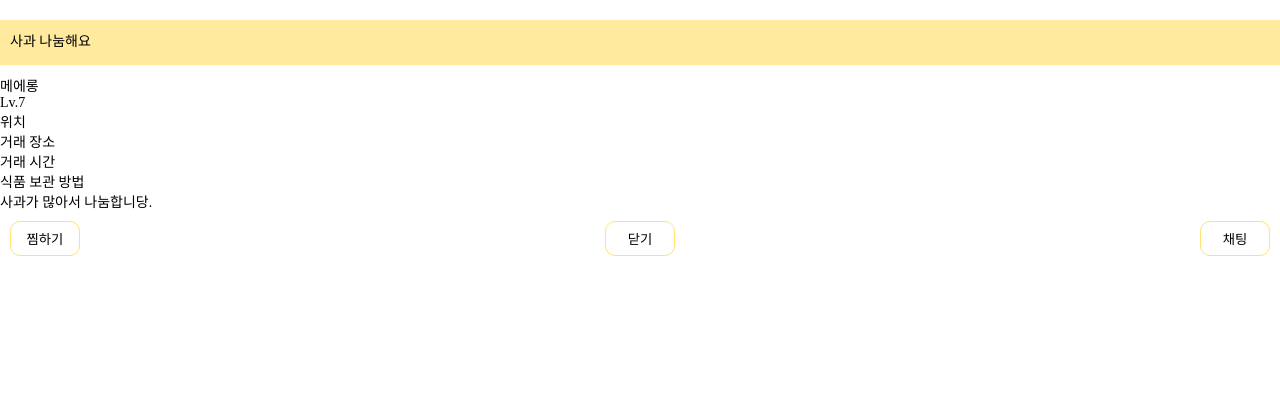
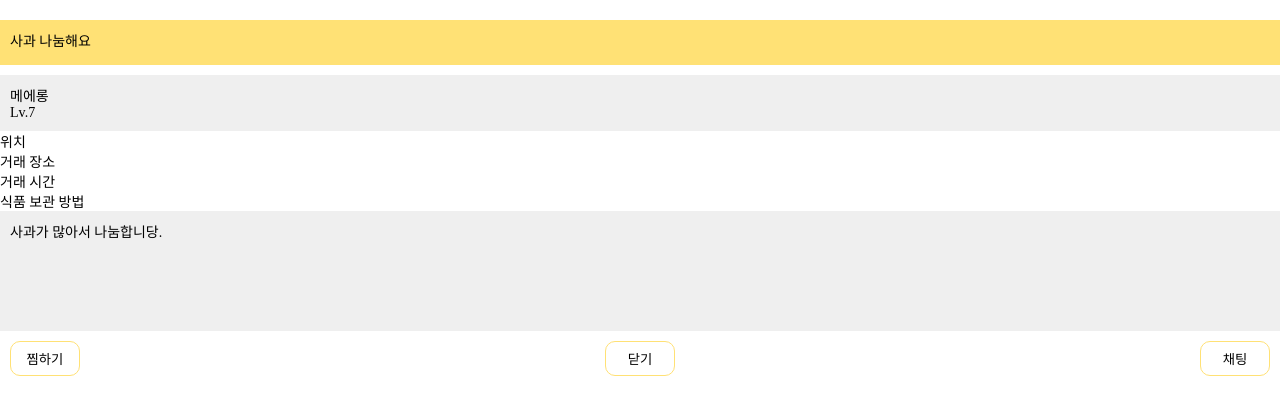
Before and after one commit to delaying/Foodi-e, a React (Create React App) app: page /post/number in a window 1280 px wide. Shown: the top 414 px of the page. Built offline with nearby package versions, Linux system fonts and the light colour scheme; a web font is replaced by a local one.

Commit message:
postDetai css 수정

```diff
--- a/src/routes/postDetail.css
+++ b/src/routes/postDetail.css
@@ -1,5 +1,17 @@
-.post-photo{
+.post-title{
     background-color: #FFE175;
+}
+
+.post-user{
+    background-color: #efefef;
+    padding:10px;
+}
+
+.post-content{
+    background-color: #efefef;
+    width:100%;
+    height:100px;
+    padding:10px;
 }
 
 button{
```
